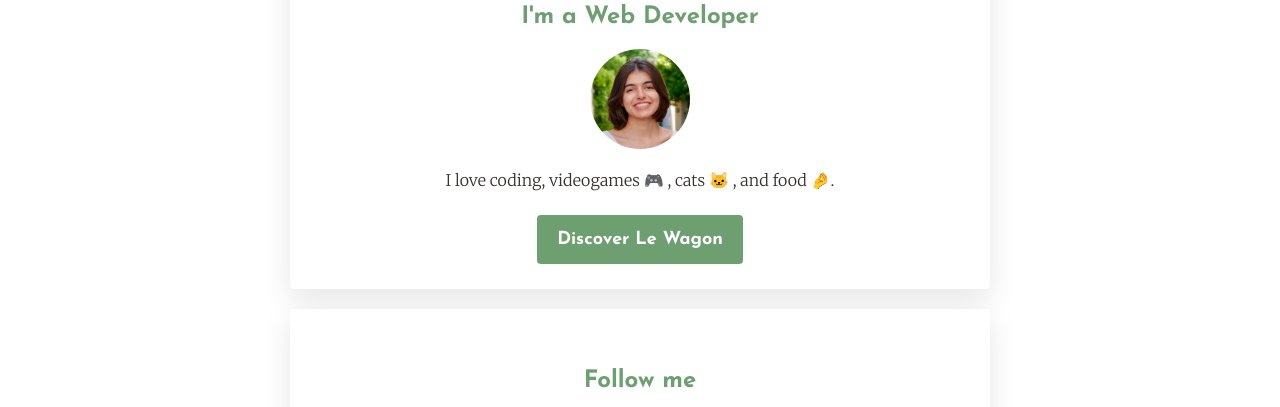
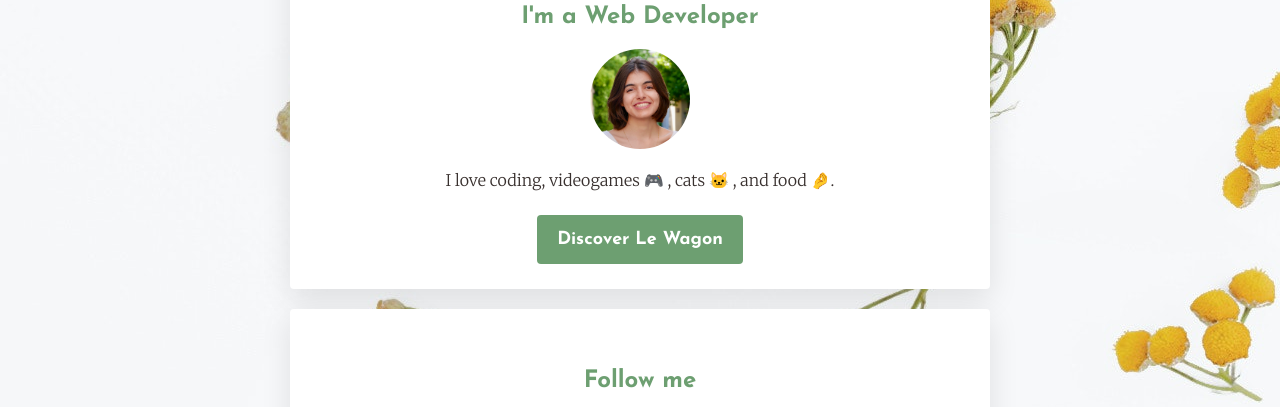
Before and after one commit to Paryssatis/profile, a plain HTML site: page index.html in a window 1280 px wide. Shown: the part 156-563 px from the top of the page. Drawn offline with Linux system fonts and the light colour scheme.

Commit message:
make my profile prettier

```diff
--- a/index.html
+++ b/index.html
@@ -14,7 +14,7 @@
 
     <title>01 - Profile Content Challenge</title>
   </head>
-  <body>
+  <body style="background-image: url('images/image1.jpg')">
     <!--beginning of div-->
     <div class="container">
       <!-- Page's content = displayed on the page -->
```
Also changed, not shown: images/image1.jpg (added), images/image2.jpg (added), images/image4.jpg (added), images/image5.jpg (added), 1 other file.
